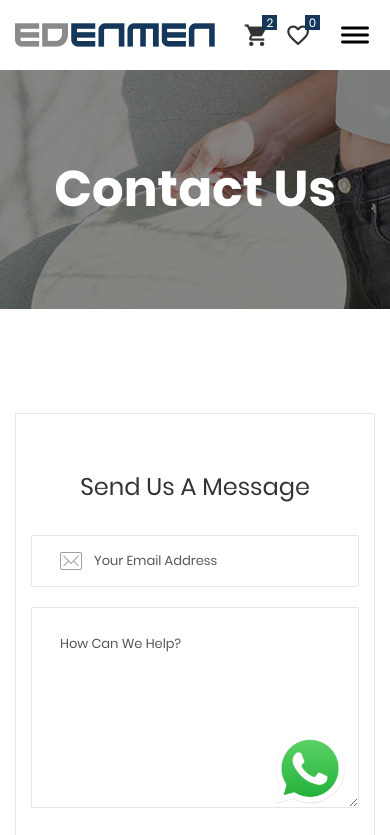
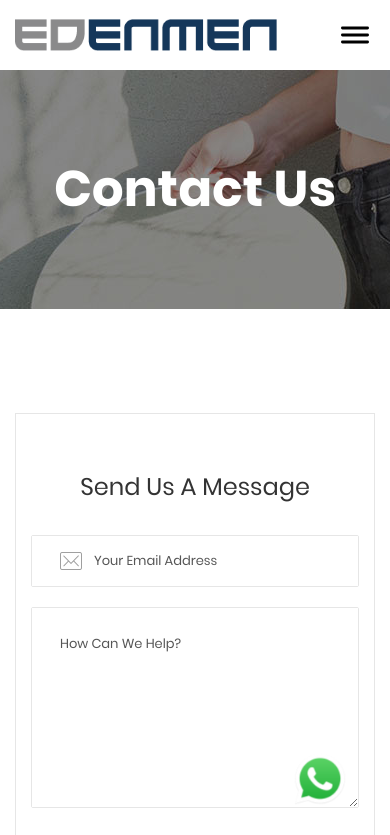
Before and after one commit to anthonyfr99/anthonyfr99, a plain HTML site: page contact.html in a window 390 px wide. Shown: the top 835 px of the page. Drawn offline with Linux system fonts and the light colour scheme; some packages are replaced by stand-ins of ours; a web font is replaced by a local one.

Commit message:
fixing wtsp button and navbar index

```diff
--- a/contact.html
+++ b/contact.html
@@ -129,20 +129,6 @@
 				<a href="index.html"><img src="images/icons/logo-01.png" alt="IMG-LOGO"></a>
 			</div>
 
-			<!-- Icon header -->
-			<div class="wrap-icon-header flex-w flex-r-m m-r-15">
-				<!-- <div class="icon-header-item cl2 hov-cl1 trans-04 p-r-11 js-show-modal-search">
-					<i class="zmdi zmdi-search"></i>
-				</div>-->
-
-				<div class="icon-header-item cl2 hov-cl1 trans-04 p-r-11 p-l-10 icon-header-noti js-show-cart" data-notify="2">
-					<i class="zmdi zmdi-shopping-cart"></i>
-				</div>
-
-				<a href="#" class="dis-block icon-header-item cl2 hov-cl1 trans-04 p-r-11 p-l-10 icon-header-noti" data-notify="0">
-					<i class="zmdi zmdi-favorite-outline"></i>
-				</a>
-			</div>
 
 			<!-- Button show menu -->
 			<div class="btn-show-menu-mobile hamburger hamburger--squeeze">
@@ -162,51 +148,12 @@
 					</div>
 				</li>
 
-			<!--<li>
-					<div class="right-top-bar flex-w h-full">
-						<a href="#" class="flex-c-m p-lr-10 trans-04">
-							Help & FAQs
-						</a>
-
-						<a href="#" class="flex-c-m p-lr-10 trans-04">
-							My Account
-						</a>
-
-						<a href="#" class="flex-c-m p-lr-10 trans-04">
-							EN
-						</a>
-
-						<a href="#" class="flex-c-m p-lr-10 trans-04">
-							USD
-						</a>
-					</div>  -->
 				</li>
 			</ul>
 
 			<ul class="main-menu-m">
 				<li>
 					<a href="index.html">Home</a>
-					<!-- <ul class="sub-menu-m">
-						<li><a href="index.html">Homepage 1</a></li>
-						<li><a href="home-02.html">Homepage 2</a></li>
-						<li><a href="home-03.html">Homepage 3</a></li>
-					</ul>
-					<span class="arrow-main-menu-m">
-						<i class="fa fa-angle-right" aria-hidden="true"></i>
-					</span>
-				</li>-->
-<!--
-				<li>
-					<a href="product.html">Shop</a>
-				</li>
-
-				<li>
-					<a href="shoping-cart.html" class="label1 rs1" data-label1="hot">Features</a>
-				</li>
-
-				<li>
-					<a href="blog.html">Blog</a>
-				</li> -->
 
 				<li>
 					<a href="about.html">About</a>
@@ -609,8 +556,11 @@ Copyright &copy;<script>document.write(new Date().getFullYear());</script> All r
 	<script src="js/map-custom.js"></script>
 <!--===============================================================================================-->
 	<script src="js/main.js"></script>
-	<div class="fixed-button">
+	<div class="fixed-button d-none d-md-block">
 		<a href="https://api.whatsapp.com/send/?phone=%2B96170556469&text&type=phone_number&app_absent=0" target="_blank"><img src="images/icons/green-whatsapp.png" width="70px"/></a>
+	</div>
+	<div class="fixed-button d-md-none d-block">
+		<a href="https://api.whatsapp.com/send/?phone=%2B96170556469&text&type=phone_number&app_absent=0" target="_blank"><img src="images/icons/green-whatsapp.png" width="50px"/></a>
 	</div>
 </body>
 </html>
```
Also changed, not shown: about.html (+5 -45 lines), index.html (+7 -57 lines), product.html (+6 -1 lines), images/icons/logo-02.png (deleted).
